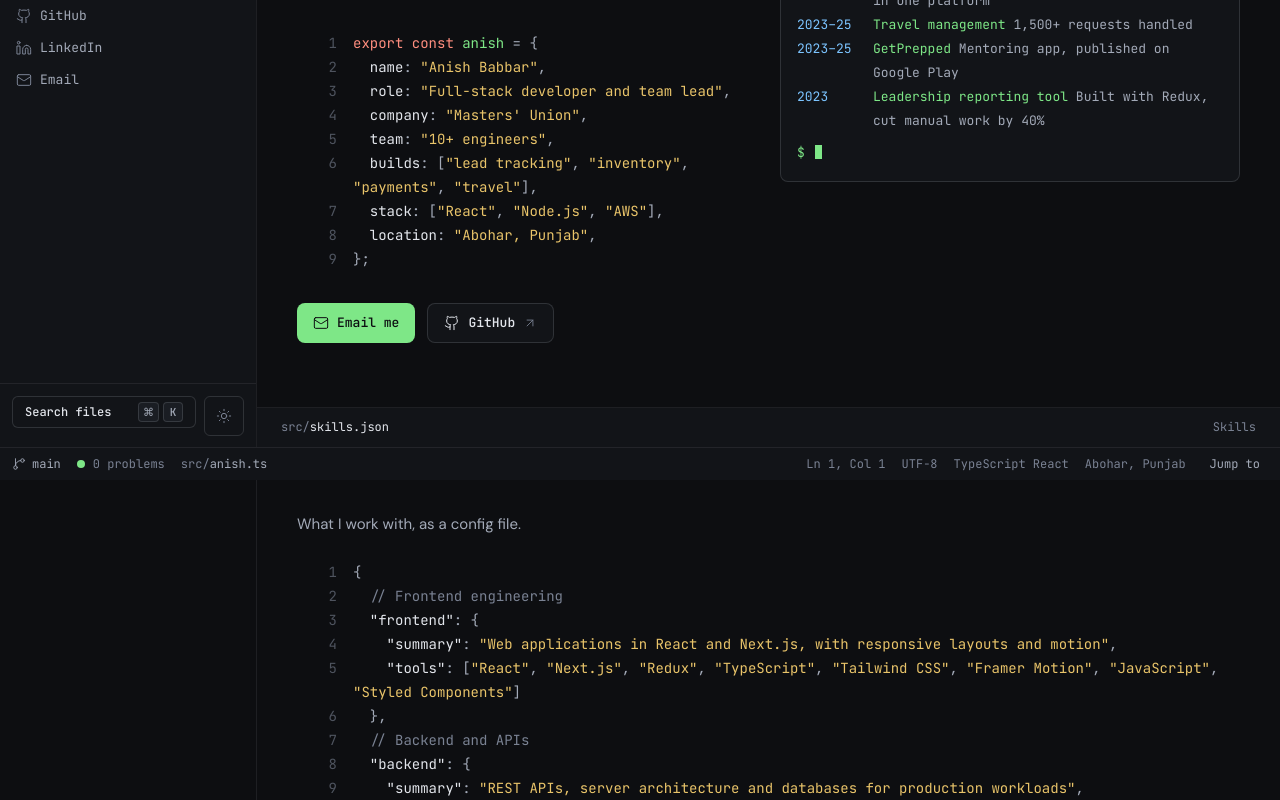
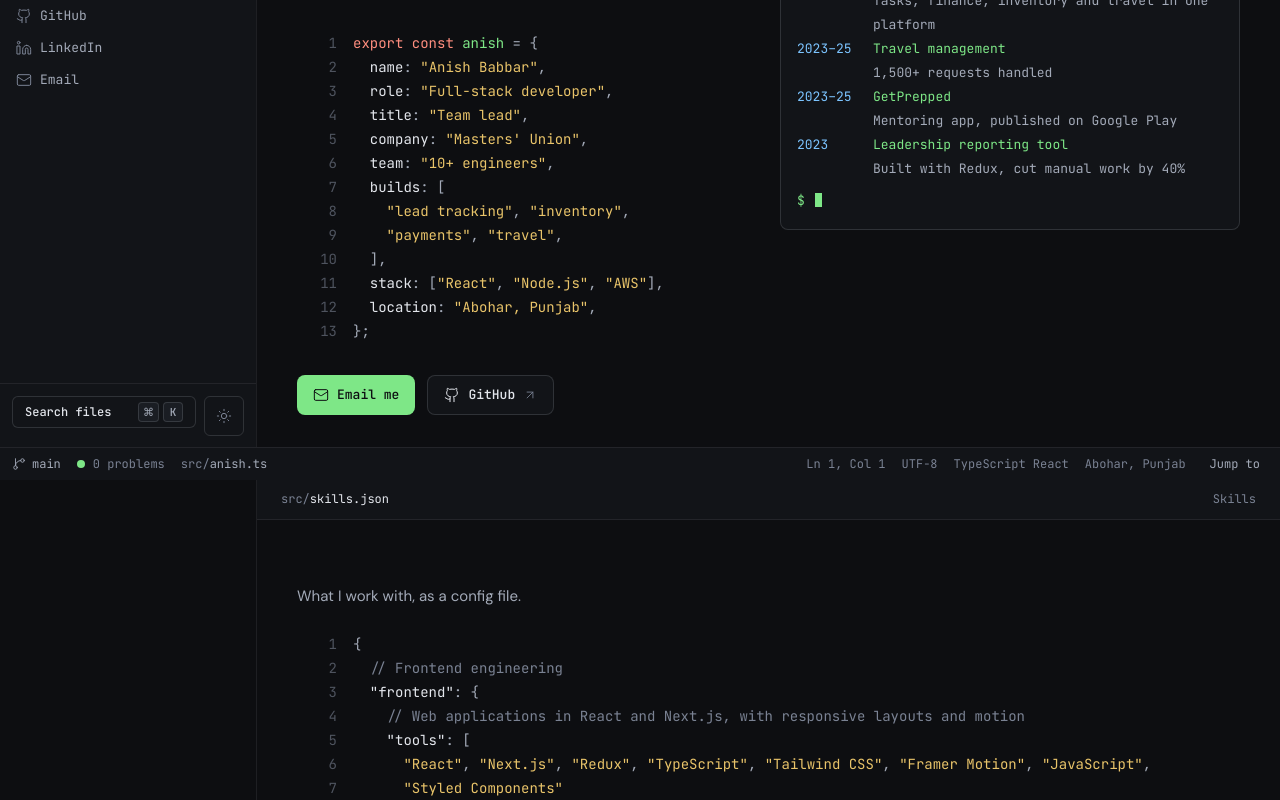
Before and after one commit to babbaranish/babbaranish.github.io, a Next.js app: page / in a window 1280 px wide. Shown: the part 320-1120 px from the top of the page. Built offline with nearby package versions, Linux system fonts and the light colour scheme.

Commit message:
feat: update Hero component roles, enhance Skills formatting, and improve CodeBlock styling

```diff
--- a/src/components/Hero.tsx
+++ b/src/components/Hero.tsx
@@ -129,7 +129,11 @@ export default function Hero() {
                 </>,
                 <>
                   {"  "}
-                  <P>role</P>: <S>{`"Full-stack developer and team lead"`}</S>,
+                  <P>role</P>: <S>{`"Full-stack developer"`}</S>,
+                </>,
+                <>
+                  {"  "}
+                  <P>title</P>: <S>{`"Team lead"`}</S>,
                 </>,
                 <>
                   {"  "}
@@ -141,8 +145,17 @@ export default function Hero() {
                 </>,
                 <>
                   {"  "}
-                  <P>builds</P>: [<S>{`"lead tracking"`}</S>, <S>{`"inventory"`}</S>, <S>{`"payments"`}</S>, <S>{`"travel"`}</S>],
+                  <P>builds</P>: [
                 </>,
+                <>
+                  {"    "}
+                  <S>{`"lead tracking"`}</S>, <S>{`"inventory"`}</S>,
+                </>,
+                <>
+                  {"    "}
+                  <S>{`"payments"`}</S>, <S>{`"travel"`}</S>,
+                </>,
+                <>{"  ],"}</>,
                 <>
                   {"  "}
                   <P>stack</P>: [<S>{`"React"`}</S>, <S>{`"Node.js"`}</S>, <S>{`"AWS"`}</S>],
@@ -182,7 +195,7 @@ export default function Hero() {
             <button
               type="button"
               onClick={openPalette}
-              className="meta flex items-center gap-2 transition-colors hover:text-fg [@media(hover:none)]:hidden"
+              className="meta hidden items-center gap-2 transition-colors hover:text-fg md:flex [@media(hover:none)]:hidden"
             >
               or press <kbd className="kbd">⌘</kbd>
               <kbd className="kbd">K</kbd>
--- a/src/components/HeroVisual.tsx
+++ b/src/components/HeroVisual.tsx
@@ -110,7 +110,7 @@ export default function HeroVisual() {
         <span className="meta">terminal</span>
         <span className="meta">zsh</span>
       </div>
-      <div className="p-4 text-[13px] leading-6">
+      <div className="p-4 text-[12px] leading-6 sm:text-[13px]">
         <div aria-hidden="true">
           <p>
             <span className="text-accent">$</span> <span className="text-fg">{COMMAND.slice(0, chars)}</span>
@@ -139,7 +139,7 @@ export default function HeroVisual() {
                     <span className="tok-n tabular-nums">{item.when}</span>
                     <span>
                       <span className="tok-f">{item.name}</span>{" "}
-                      <span className="text-fg-secondary">{item.detail}</span>
+                      <span className="block text-fg-secondary">{item.detail}</span>
                     </span>
                   </motion.li>
                 );
--- a/src/components/Skills.tsx
+++ b/src/components/Skills.tsx
@@ -46,10 +46,52 @@ const total = skillGroups.reduce((sum, g) => sum + g.tools.length, 0);
 
 const quote = (s: string) => `"${s}"`;
 
+// The file is formatted twice, like a formatter with two print widths: short lines that
+// fit a phone screen without wrapping, and long lines that use the space on desktop.
+const NARROW = 30;
+const WIDE = 100;
+
+// Word-wrap prose into lines of at most `width` characters
+function wrapWords(text: string, width: number): string[] {
+  const out: string[] = [];
+  let cur = "";
+  for (const word of text.split(" ")) {
+    if (cur && (cur + " " + word).length > width) {
+      out.push(cur);
+      cur = word;
+    } else {
+      cur = cur ? `${cur} ${word}` : word;
+    }
+  }
+  if (cur) out.push(cur);
+  return out;
+}
+
+// Pack array items onto lines of at most `width` characters, formatter style
+function packItems(items: string[], width: number): string[][] {
+  const rows: string[][] = [];
+  let row: string[] = [];
+  let len = 0;
+  for (const item of items) {
+    const add = quote(item).length + 2; // item plus ", "
+    if (row.length && len + add > width) {
+      rows.push(row);
+      row = [];
+      len = 0;
+    }
+    row.push(item);
+    len += add;
+  }
+  if (row.length) rows.push(row);
+  return rows;
+}
+
 // The data as a JSON-looking config file. Built from skillGroups so it can't drift from the data.
-const lines: ReactNode[] = ["{"];
+function buildLines(width: number): ReactNode[] {
+  const lines: ReactNode[] = ["{"];
 skillGroups.forEach((g, i) => {
   const comma = i < skillGroups.length - 1 ? "," : "";
+  const rows = packItems(g.tools, width);
   lines.push(
     <Fragment>
       {"  "}
@@ -60,25 +102,30 @@ skillGroups.forEach((g, i) => {
       <P>{quote(g.id)}</P>
       {": {"}
     </Fragment>,
-    <Fragment>
-      {"    "}
-      <P>{quote("summary")}</P>
-      {": "}
-      <S>{quote(g.description)}</S>
-      {","}
-    </Fragment>,
+    ...wrapWords(g.description, width - 3).map((part) => (
+      <Fragment key={part}>
+        {"    "}
+        <C>{`// ${part}`}</C>
+      </Fragment>
+    )),
     <Fragment>
       {"    "}
       <P>{quote("tools")}</P>
       {": ["}
-      {g.tools.map((t, j) => (
-        <Fragment key={t}>
-          <S>{quote(t)}</S>
-          {j < g.tools.length - 1 ? ", " : ""}
-        </Fragment>
-      ))}
-      {"]"}
     </Fragment>,
+    ...rows.map((row, r) => (
+      <Fragment key={row.join()}>
+        {"      "}
+        {row.map((t, j) => (
+          <Fragment key={t}>
+            <S>{quote(t)}</S>
+            {j < row.length - 1 || r < rows.length - 1 ? "," : ""}
+            {j < row.length - 1 ? " " : ""}
+          </Fragment>
+        ))}
+      </Fragment>
+    )),
+    <Fragment>{"    ]"}</Fragment>,
     <Fragment>
       {"  }"}
       {comma}
@@ -86,13 +133,19 @@ skillGroups.forEach((g, i) => {
   );
 });
 lines.push("}");
+  return lines;
+}
+
+const narrowLines = buildLines(NARROW);
+const wideLines = buildLines(WIDE);
 
 // Config-file view of the skills: one object per area, tools as a JSON array
 export default function Skills() {
   return (
     <Section id="skills" title="Skills">
       <p className="prose-text max-w-[36rem]">What I work with, as a config file.</p>
-      <CodeBlock className="mt-6" lines={lines} />
+      <CodeBlock className="mt-6 sm:hidden" lines={narrowLines} />
+      <CodeBlock className="mt-6 hidden sm:block" lines={wideLines} />
       <div className="mt-6 meta">
         {total} tools across {skillGroups.length} groups
       </div>
--- a/src/components/code.tsx
+++ b/src/components/code.tsx
@@ -1,7 +1,7 @@
 "use client";
 
 import { motion, useReducedMotion } from "framer-motion";
-import type { ReactNode } from "react";
+import { isValidElement, type ReactNode } from "react";
 import { EASE } from "./motion";
 
 // Syntax tokens. Colors come from the theme (--tok-*), so they work in both themes.
@@ -11,6 +11,15 @@ export const N = ({ children }: { children: ReactNode }) => <span className="tok
 export const C = ({ children }: { children: ReactNode }) => <span className="tok-c">{children}</span>; // comment
 export const F = ({ children }: { children: ReactNode }) => <span className="tok-f">{children}</span>; // function / accent
 export const P = ({ children }: { children: ReactNode }) => <span className="tok-p">{children}</span>; // property / plain bright
+
+// Number of leading spaces in a line, read from its first text node. Used for a
+// hanging indent so wrapped lines stay under their own indentation, like an editor.
+function leadingSpaces(node: ReactNode): number {
+  if (typeof node === "string") return node.length - node.trimStart().length;
+  if (Array.isArray(node)) return node.length ? leadingSpaces(node[0]) : 0;
+  if (isValidElement<{ children?: ReactNode }>(node)) return leadingSpaces(node.props.children);
+  return 0;
+}
 
 type CodeBlockProps = {
   lines: ReactNode[]; // one entry per line; use "" for an empty line
@@ -26,13 +35,15 @@ export function CodeBlock({ lines, start = 1, animate = true, className = "" }:
   const typed = animate && !reduce;
 
   return (
-    <ol className={`text-[13px] leading-6 sm:text-[14px] ${className}`}>
+    <ol className={`text-[12px] leading-6 sm:text-[14px] ${className}`}>
       {lines.map((line, i) => {
         const delay = Math.min(i * 0.06, 1.2);
+        // Hanging indent: wrapped rows start two characters past this line's own indent
+        const hang = leadingSpaces(line) + 2;
         return (
           <li
             key={i}
-            className="group/line grid grid-cols-[32px_minmax(0,1fr)] gap-4 rounded-sm transition-colors hover:bg-raised sm:grid-cols-[40px_minmax(0,1fr)]"
+            className="group/line grid grid-cols-[20px_minmax(0,1fr)] gap-3 rounded-sm transition-colors hover:bg-raised sm:grid-cols-[40px_minmax(0,1fr)] sm:gap-4"
           >
             <motion.span
               aria-hidden="true"
@@ -46,6 +57,7 @@ export function CodeBlock({ lines, start = 1, animate = true, className = "" }:
             </motion.span>
             <motion.span
               className="min-w-0 whitespace-pre-wrap break-words text-fg-secondary"
+              style={{ paddingLeft: `${hang}ch`, textIndent: `-${hang}ch` }}
               initial={typed ? { clipPath: "inset(0 100% 0 0)" } : false}
               whileInView={typed ? { clipPath: "inset(0 0% 0 0)" } : undefined}
               viewport={{ once: true, margin: "0px 0px -5% 0px" }}
```
